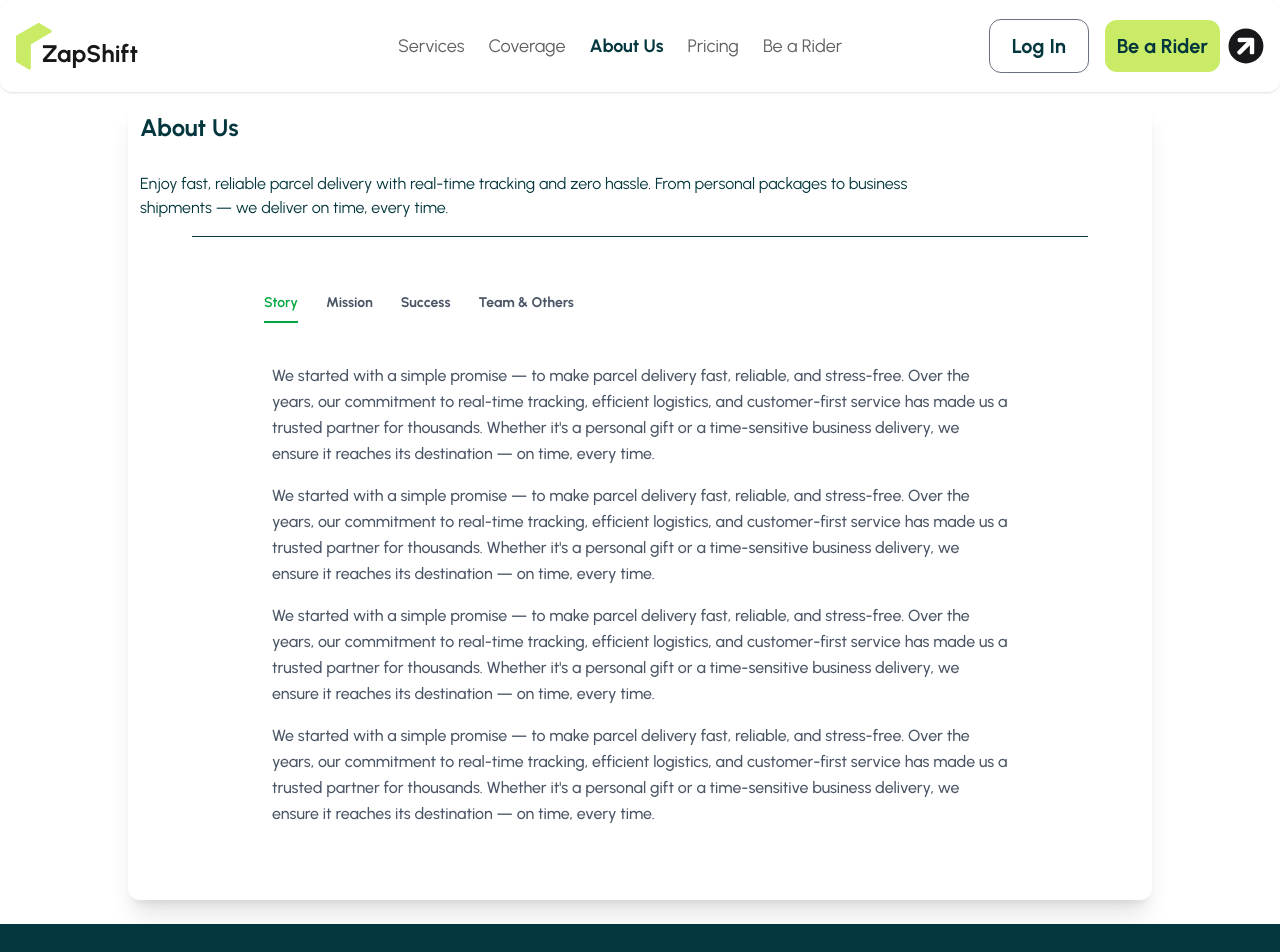
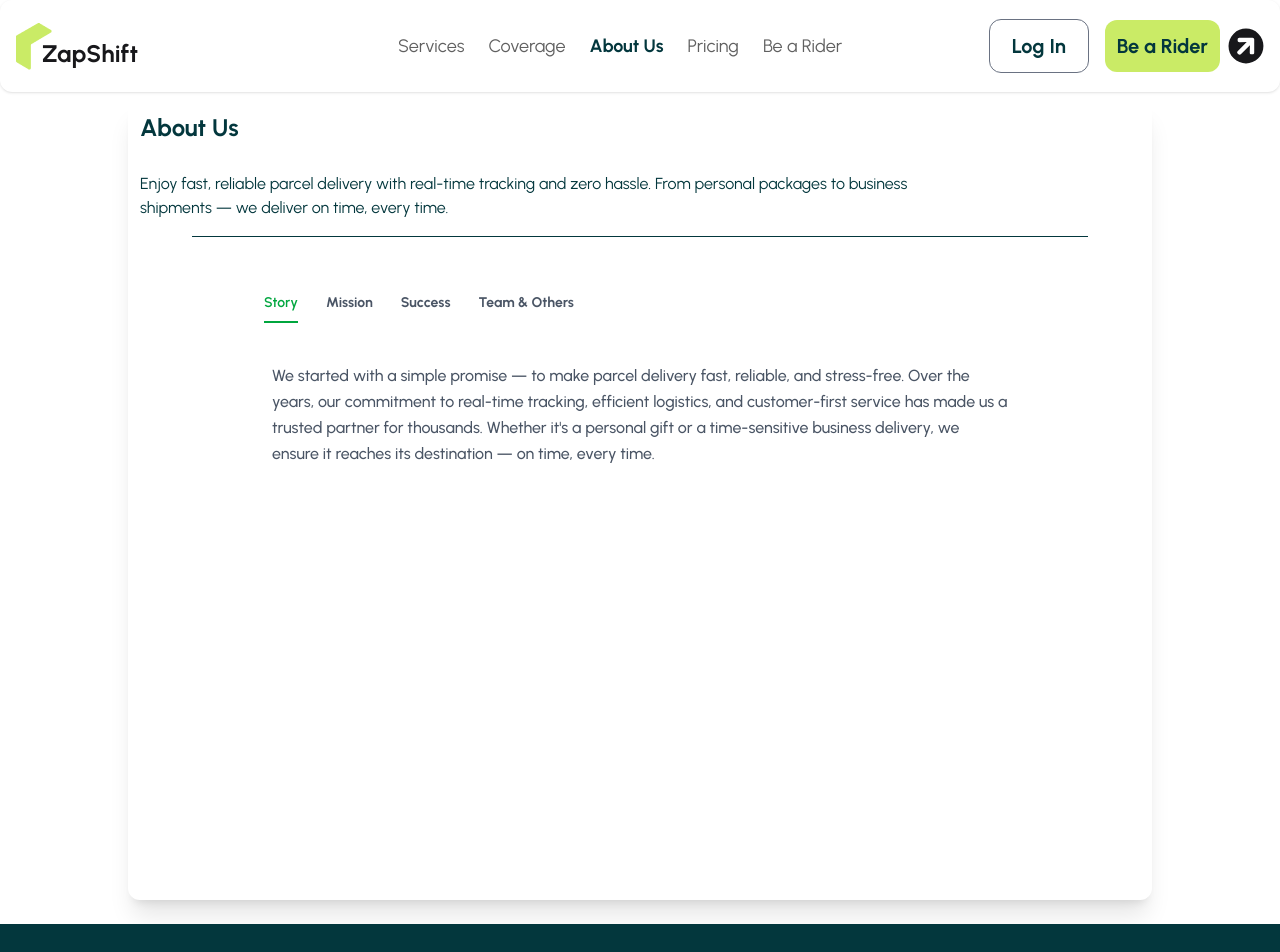
Before and after one commit to fahim-shareear/zap-shift-main, a React app in the folder zap-shift-ui/: page /about-us in a window 1280 px wide. Shown: the top 952 px of the page. Built offline with nearby package versions, Linux system fonts and the light colour scheme; no server answers; the HTML template or start-up script is replaced by a standard one.

Commit message:
removing the extra p

```diff
--- a/zap-shift-ui/src/pages/about/About.jsx
+++ b/zap-shift-ui/src/pages/about/About.jsx
@@ -36,7 +36,8 @@ const About = () => {
                     <button
                     key={tab.id}
                     onClick={() => setActiveTabs(tab.id)}
-                    className={`pb-2 text-sm mr-5 transition-all duration-300 ease-linear font-bold m-2 ${activeTabs === tab.id ? 'text-green-600 border-b-2 border-green-600 font-semibold' : "text-gray-600"}`}>
+                    className={`pb-2 text-sm mr-5 transition-all duration-300 ease-linear font-bold m-2
+                    ${activeTabs === tab.id ? 'text-green-600 border-b-2 border-green-600 font-semibold' : "text-gray-600"}`}>
                         {tab.label}
                     </button>))
                 }
@@ -44,9 +45,9 @@ const About = () => {
                 {/* content */}
                 <div className='mt-4 p-4 text-gray-600 leading-relaxed space-y-4 max-w-4xl mx-auto transition-all ease-linear overflow-auto h-95 md:h-full'>
                     <p className="trnasition-all ease-linear font-medium">{content[activeTabs]}</p>
+                    {/* <p className="trnasition-all ease-linear font-medium">{content[activeTabs]}</p>
                     <p className="trnasition-all ease-linear font-medium">{content[activeTabs]}</p>
-                    <p className="trnasition-all ease-linear font-medium">{content[activeTabs]}</p>
-                    <p className="trnasition-all ease-linear font-medium">{content[activeTabs]}</p>
+                    <p className="trnasition-all ease-linear font-medium">{content[activeTabs]}</p> */}
                 </div>
             </div>
         </div>
```
